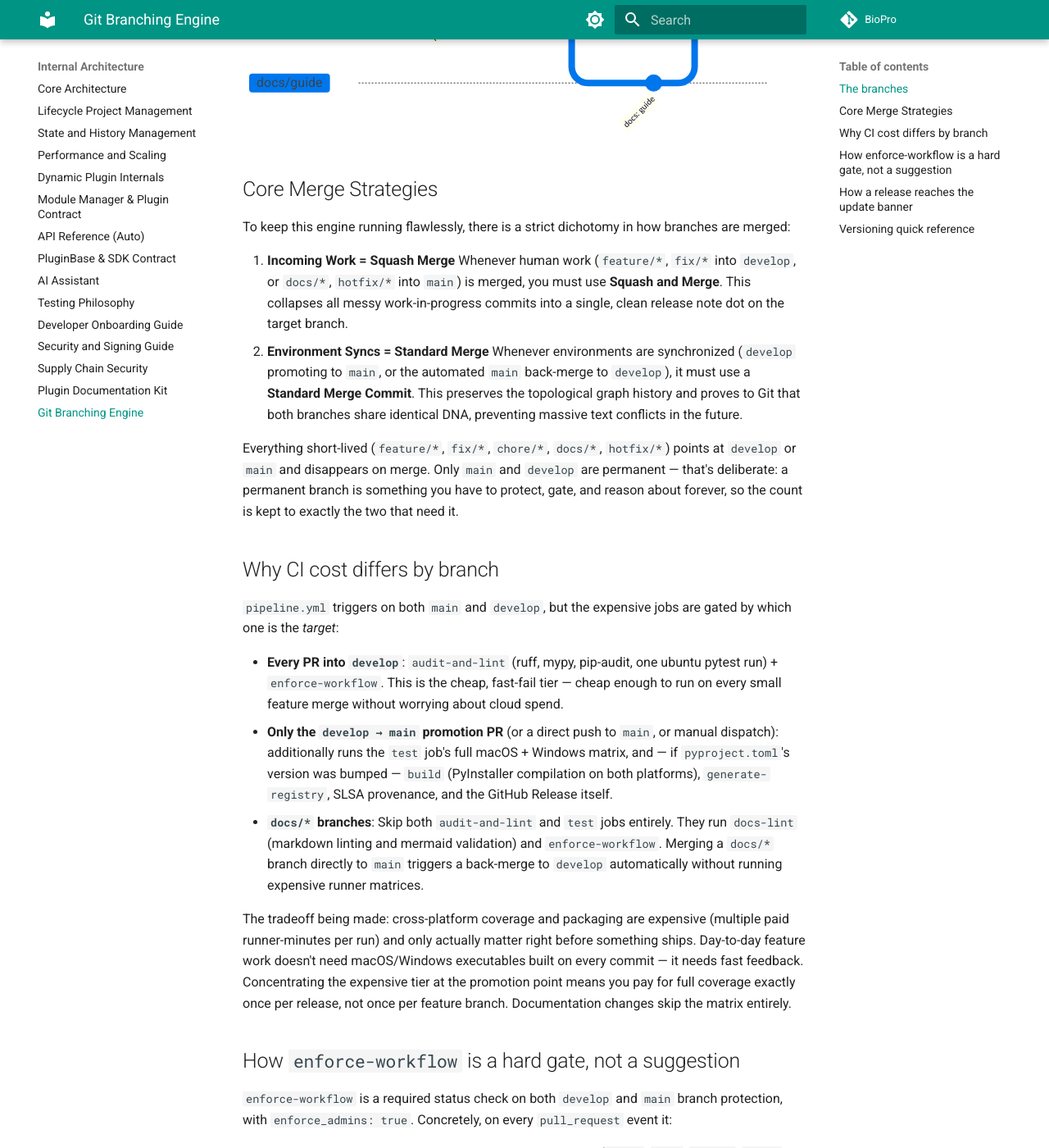
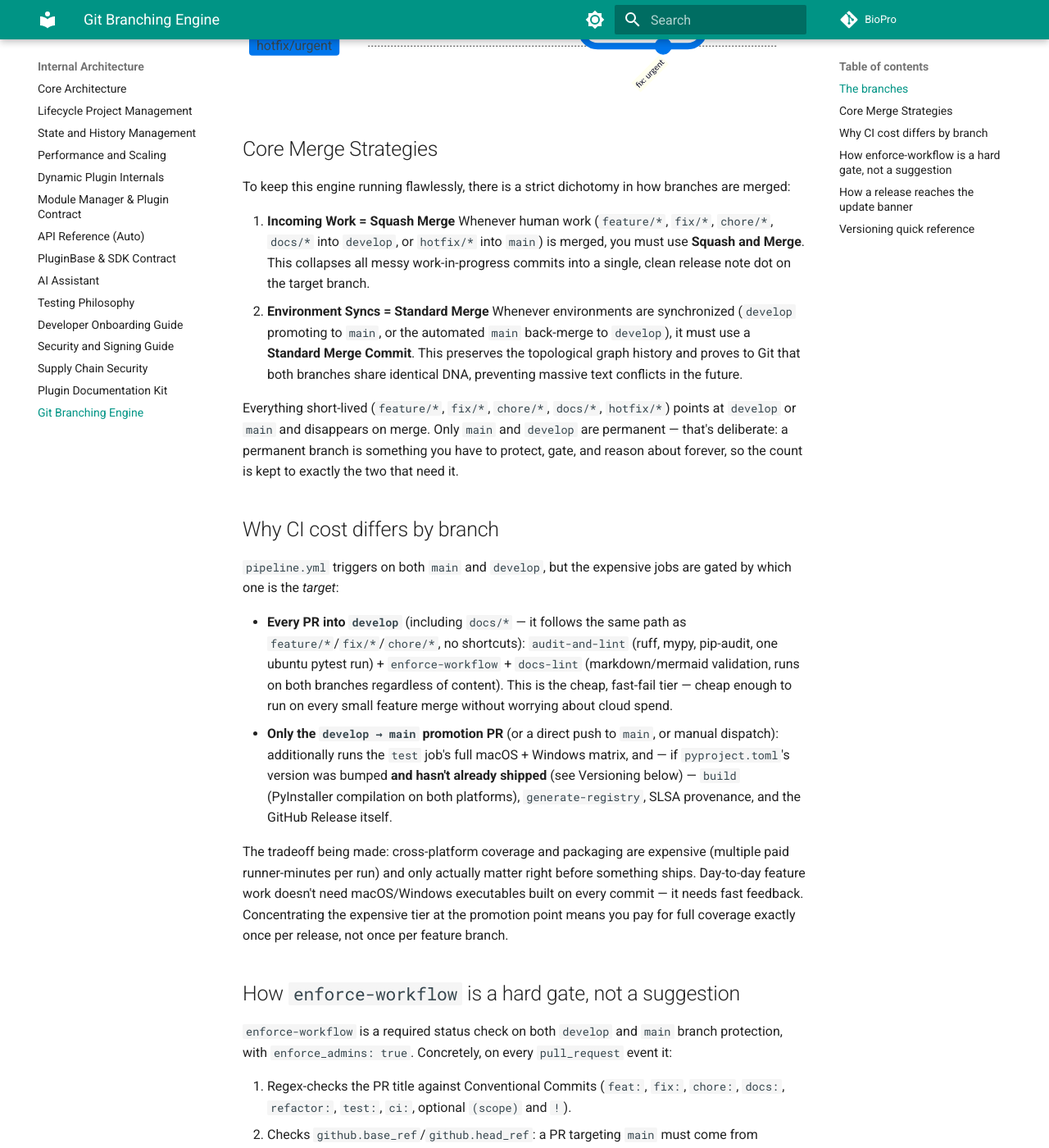
Before and after one commit to KalaimaranB/BioPro, an MkDocs documentation site: the page built from docs/internal/23_Git_Branching_Engine.md, in a window 1280 px wide and 1400 px high, scrolled down 1094 px. Shown: the whole window at 82% size. Built offline with MkDocs 1.6.1 and Material for MkDocs 9.7.7, drawn with Linux system fonts in a browser that asks for light colours; comment, search, counter and statistics services are not loaded; some of the changed text lies outside the part shown.

Commit message:
chore: remove docs-to-main bypass, fix version-retry deadlock, polish release notes & CodeRabbit
- enforce-workflow no longer allows docs/* to target main directly; docs
  branches now follow the normal develop path like feature/fix/chore,
  removing the test-skip dummy job and the audit-and-lint/test bypasses
  that came with it.
- check-version now checks whether a GitHub Release for the tag already
  exists (gh release view) instead of diffing pyproject.toml against the
  parent commit. A promotion that fails build/test can now be retried at
  the same version with no artificial patch bump required.
- Release notes trimmed and given an install-guide link; build artifacts
  (not just sbom.json) are now checksummed so the security section's
  verification instructions are actually complete.
- .coderabbit.yaml explicitly scopes auto-review to main via
  base_branches, replacing ignore_title_keywords (which was silently
  skipping "chore: promote" titled promotion PRs — the exact PRs that
  should be reviewed). Adds path_filters and relaxed test-file
  instructions.
- CONTRIBUTING.md: restored the Versioning & Release Mechanics section
  that was dropped in an earlier rewrite (still linked from the branching
  engine doc), fixed an unclosed code fence that was swallowing the
  Documentation Contributions section, and updated all docs/* references.

Co-Authored-By: Claude Sonnet 5 <noreply@anthropic.com>

````diff
--- a/docs/internal/23_Git_Branching_Engine.md
+++ b/docs/internal/23_Git_Branching_Engine.md
@@ -8,8 +8,7 @@ This document explains the *system*, not the commands — what each branch is fo
 | --- | --- | --- | --- |
 | `main` | Production. What a released build was compiled from. | Protected, `enforce_admins: true`, requires `audit-and-lint` + `test` + `enforce-workflow` | Permanent |
 | `develop` | Staging/integration. Where feature work lands and accumulates before a release. | Protected, `enforce_admins: true`, requires `audit-and-lint` + `enforce-workflow` | Permanent |
-| `feature/*`, `fix/*`, `chore/*` | A single unit of work | None (auto-deleted on merge) | Days |
-| `docs/*` | Documentation updates (can bypass full test matrix) | None (auto-deleted on merge) | Days |
+| `feature/*`, `fix/*`, `chore/*`, `docs/*` | A single unit of work, always into `develop` | None (auto-deleted on merge) | Days |
 | `hotfix/*` | An urgent fix that can't wait for the next `develop → main` promotion | None (auto-deleted on merge) | Hours |
 
 ```mermaid
@@ -29,11 +28,11 @@ gitGraph
    checkout develop
    commit id: "more dev work"
    checkout main
-   branch docs/guide
-   checkout docs/guide
-   commit id: "docs: guide"
+   branch hotfix/urgent
+   checkout hotfix/urgent
+   commit id: "fix: urgent"
    checkout main
-   merge docs/guide tag: "squash"
+   merge hotfix/urgent tag: "squash"
    checkout develop
    merge main tag: "back-merge"
 ```
@@ -43,7 +42,7 @@ gitGraph
 To keep this engine running flawlessly, there is a strict dichotomy in how branches are merged:
 
 1. **Incoming Work = Squash Merge**
-   Whenever human work (`feature/*`, `fix/*` into `develop`, or `docs/*`, `hotfix/*` into `main`) is merged, you must use **Squash and Merge**. This collapses all messy work-in-progress commits into a single, clean release note dot on the target branch.
+   Whenever human work (`feature/*`, `fix/*`, `chore/*`, `docs/*` into `develop`, or `hotfix/*` into `main`) is merged, you must use **Squash and Merge**. This collapses all messy work-in-progress commits into a single, clean release note dot on the target branch.
 2. **Environment Syncs = Standard Merge**
    Whenever environments are synchronized (`develop` promoting to `main`, or the automated `main` back-merge to `develop`), it must use a **Standard Merge Commit**. This preserves the topological graph history and proves to Git that both branches share identical DNA, preventing massive text conflicts in the future.
 
@@ -53,18 +52,17 @@ Everything short-lived (`feature/*`, `fix/*`, `chore/*`, `docs/*`, `hotfix/*`) p
 
 `pipeline.yml` triggers on both `main` and `develop`, but the expensive jobs are gated by which one is the *target*:
 
-- **Every PR into `develop`**: `audit-and-lint` (ruff, mypy, pip-audit, one ubuntu pytest run) + `enforce-workflow`. This is the cheap, fast-fail tier — cheap enough to run on every small feature merge without worrying about cloud spend.
-- **Only the `develop → main` promotion PR** (or a direct push to `main`, or manual dispatch): additionally runs the `test` job's full macOS + Windows matrix, and — if `pyproject.toml`'s version was bumped — `build` (PyInstaller compilation on both platforms), `generate-registry`, SLSA provenance, and the GitHub Release itself.
-- **`docs/*` branches**: Skip both `audit-and-lint` and `test` jobs entirely. They run `docs-lint` (markdown linting and mermaid validation) and `enforce-workflow`. Merging a `docs/*` branch directly to `main` triggers a back-merge to `develop` automatically without running expensive runner matrices.
+- **Every PR into `develop`** (including `docs/*` — it follows the same path as `feature/*`/`fix/*`/`chore/*`, no shortcuts): `audit-and-lint` (ruff, mypy, pip-audit, one ubuntu pytest run) + `enforce-workflow` + `docs-lint` (markdown/mermaid validation, runs on both branches regardless of content). This is the cheap, fast-fail tier — cheap enough to run on every small feature merge without worrying about cloud spend.
+- **Only the `develop → main` promotion PR** (or a direct push to `main`, or manual dispatch): additionally runs the `test` job's full macOS + Windows matrix, and — if `pyproject.toml`'s version was bumped **and hasn't already shipped** (see Versioning below) — `build` (PyInstaller compilation on both platforms), `generate-registry`, SLSA provenance, and the GitHub Release itself.
 
-The tradeoff being made: cross-platform coverage and packaging are expensive (multiple paid runner-minutes per run) and only actually matter right before something ships. Day-to-day feature work doesn't need macOS/Windows executables built on every commit — it needs fast feedback. Concentrating the expensive tier at the promotion point means you pay for full coverage exactly once per release, not once per feature branch. Documentation changes skip the matrix entirely.
+The tradeoff being made: cross-platform coverage and packaging are expensive (multiple paid runner-minutes per run) and only actually matter right before something ships. Day-to-day feature work doesn't need macOS/Windows executables built on every commit — it needs fast feedback. Concentrating the expensive tier at the promotion point means you pay for full coverage exactly once per release, not once per feature branch.
 
 ## How `enforce-workflow` is a hard gate, not a suggestion
 
 `enforce-workflow` is a required status check on both `develop` and `main` branch protection, with `enforce_admins: true`. Concretely, on every `pull_request` event it:
 
 1. Regex-checks the PR title against Conventional Commits (`feat:`, `fix:`, `chore:`, `docs:`, `refactor:`, `test:`, `ci:`, optional `(scope)` and `!`).
-2. Checks `github.base_ref`/`github.head_ref`: a PR targeting `main` must come from `develop`, `hotfix/*`, or `docs/*`; a PR targeting `develop` must come from `feature/*`, `fix/*`, `chore/*`, `docs/*`, `hotfix/*`, or `ci/*`.
+2. Checks `github.base_ref`/`github.head_ref`: a PR targeting `main` must come from `develop` or `hotfix/*`; a PR targeting `develop` must come from `feature/*`, `fix/*`, `chore/*`, `docs/*`, `hotfix/*`, or `ci/*`.
 
 If either check fails, the job exits non-zero and the check goes red. Because it's a *required* check on a *protected* branch with admin enforcement on, GitHub's merge button is disabled for that PR — there is no environment where a `feature/x → main` PR or a non-conventional title can be merged through the UI or API, including by the repo owner. This is what makes the branch model real instead of a convention that erodes the moment things get busy.
 
@@ -94,4 +92,4 @@ Plugin version lookups are unchanged and still go through `BioPro-Distribution/r
 
 ## Versioning quick reference
 
-See [CONTRIBUTING.md § Versioning & release mechanics](https://github.com/KalaimaranB/BioPro/blob/main/CONTRIBUTING.md#versioning--release-mechanics) for the full explanation of when a merge to `main` does and doesn't produce a build, and why hotfixes should bump PATCH rather than relying on same-tag asset overwriting.
+`check-version` decides whether to build by checking whether a GitHub Release for `v<pyproject-version>` already exists (`gh release view`) — not by diffing commits. That means a promotion that fails partway through can simply be retried at the same version; it only becomes "already shipped" once a release actually publishes. See [CONTRIBUTING.md § 4. Versioning & Release Mechanics](https://github.com/KalaimaranB/BioPro/blob/main/CONTRIBUTING.md#4-versioning--release-mechanics) for the full explanation, including why an already-shipped tag should never be reused.
````
Also changed, not shown: .coderabbit.yaml (+13 -4 lines), CONTRIBUTING.md (+29 -17 lines), 2 other files.
